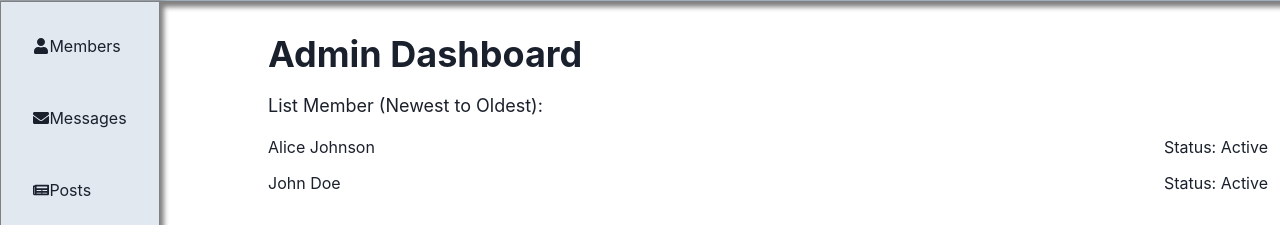
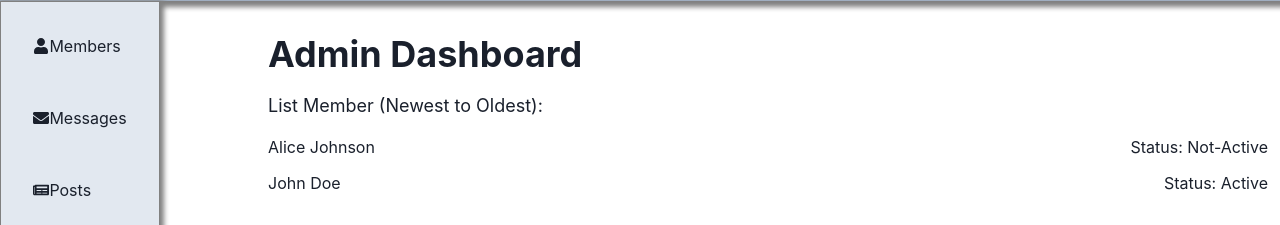
Before and after one commit to aderino010817/BaxDigital, a React (Vite) app in the folder frontend/: page /Admin in a window 1280 px wide. Shown: the part 67-292 px from the top of the page. Built offline with nearby package versions, Linux system fonts and the light colour scheme.

Commit message:
feat: update login dir to admin dashboard

```diff
--- a/frontend/src/Component/Navbar.tsx
+++ b/frontend/src/Component/Navbar.tsx
@@ -19,6 +19,7 @@ import {
 import { LiaCaretSquareDownSolid } from "react-icons/lia";
 import logobax from '../assets/Image/BaxDigital.png';
 import NavLink from '../assets/NavLink';
+import { Link } from 'react-router-dom';
 
 
 
@@ -90,11 +91,13 @@ export default function Navbar() {
                     color: 'white',
                     bg: 'gray'
                 }}>Register</MenuItem>
+                <Link to={'/Admin'}>
                 <MenuItem
                 _hover={{
                     color: 'white',
                     bg: 'gray'
                 }}>Login</MenuItem>
+                </Link>
               </MenuList>
             </Menu>
           </Flex>
--- a/frontend/src/pages/Admin.tsx
+++ b/frontend/src/pages/Admin.tsx
@@ -7,7 +7,7 @@ export default function AdminDashboard() {
   // Dummy data for member list (replace this with actual data)
   const memberList = [
     { id: 1, name: "John Doe", status: "Active", joinedDate: "2023-01-15" },
-    { id: 2, name: "Alice Johnson", status: "Active", joinedDate: "2023-03-20" },
+    { id: 2, name: "Alice Johnson", status: "Not-Active", joinedDate: "2023-03-20" },
     // Add more members as needed
   ];
 
--- a/frontend/src/pages/WebServices.tsx
+++ b/frontend/src/pages/WebServices.tsx
@@ -261,7 +261,7 @@ export default function WebServices() {
             </Center>
       </Box>
         <Center>
-            <Link to='/'>
+            <Link to='/ContactUs'>
                 <Button textAlign="center" bgColor={'#319795'} color={'white'}
                 _hover={{
                 bgColor: '#319795',
```
